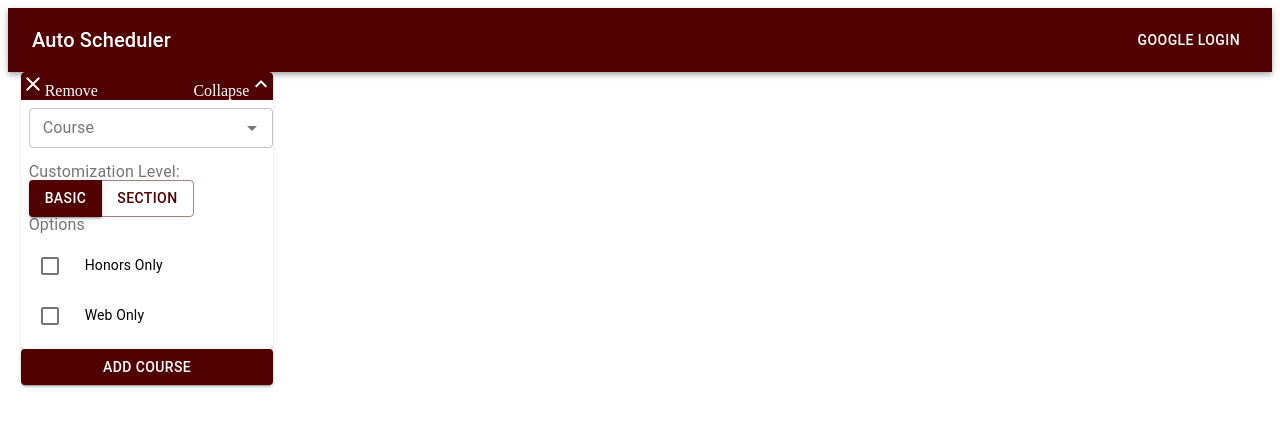
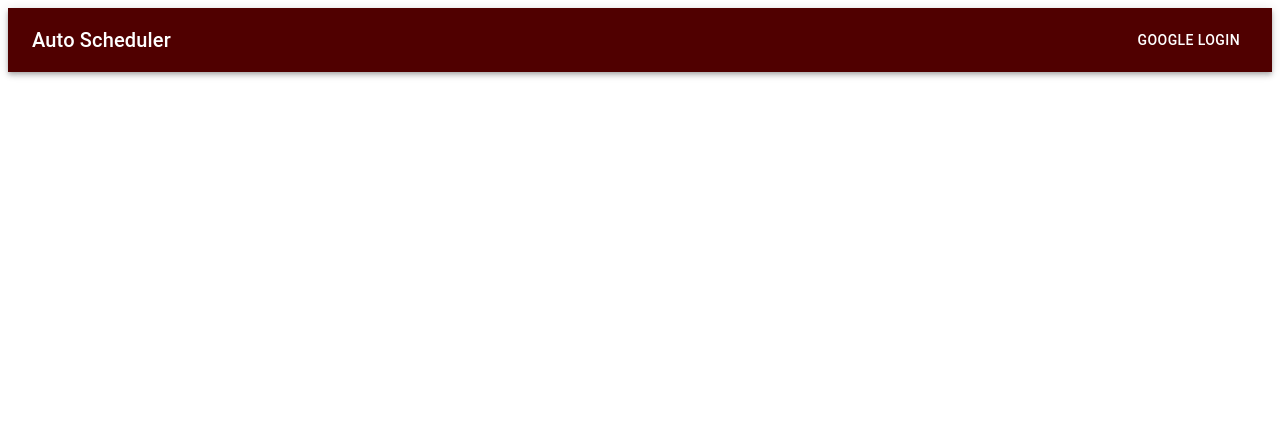
Before and after one commit to devjamespro/Rev-Registration, a React app in the folder autoscheduler/frontend/src/: page /course in a window 1280 px wide. Shown: the top 426 px of the page. Built offline with nearby package versions, Linux system fonts and the light colour scheme; the HTML template or start-up script is replaced by a standard one.

Commit message:
Updated CourseSelectColumn to be ready for merge
- Changed CourseSelectColumn width to 100%
- Removed course/ route from App.tsx
- Removed RouteComponentProps from CourseSelectColumn

```diff
--- a/autoscheduler/frontend/src/components/App/App.tsx
+++ b/autoscheduler/frontend/src/components/App/App.tsx
@@ -10,7 +10,6 @@ import fetchSavedSchedule from './testMeetings';
 import { replaceMeetings } from '../../redux/actions/meetings';
 import NavBar from '../NavBar';
 import LandingPage from '../LandingPage/LandingPage';
-import CourseSelectColumn from '../CourseSelectColumn/CourseSelectColumn';
 
 const App: React.SFC = function App() {
   // connect to Redux store
@@ -31,7 +30,6 @@ const App: React.SFC = function App() {
           {/* One component for each page/route goes in here */}
           <LandingPage path="/" />
           <Schedule path="/schedule" />
-          <CourseSelectColumn path="/course" />
         </Router>
       </ThemeProvider>
     </div>
--- a/autoscheduler/frontend/src/components/CourseSelectColumn/CourseSelectColumn.css
+++ b/autoscheduler/frontend/src/components/CourseSelectColumn/CourseSelectColumn.css
@@ -1,5 +1,5 @@
 .container {
-    width: 20%;
+    width: 100%;
     height: 100%;
     display: flex;
     flex-direction: column;
--- a/autoscheduler/frontend/src/components/CourseSelectColumn/CourseSelectColumn.tsx
+++ b/autoscheduler/frontend/src/components/CourseSelectColumn/CourseSelectColumn.tsx
@@ -1,5 +1,4 @@
 import * as React from 'react';
-import { RouteComponentProps } from '@reach/router';
 import { useSelector, useDispatch } from 'react-redux';
 import { Button } from '@material-ui/core';
 import * as styles from './CourseSelectColumn.css';
@@ -23,7 +22,7 @@ const updateCourseCardPadding = (): void => {
   }
 };
 
-const CourseSelectColumn: React.FC<RouteComponentProps> = () => {
+const CourseSelectColumn: React.FC = () => {
   const courseCards = useSelector<RootState, CourseCardArray>(
     (state) => state.courseCards,
   );
```
